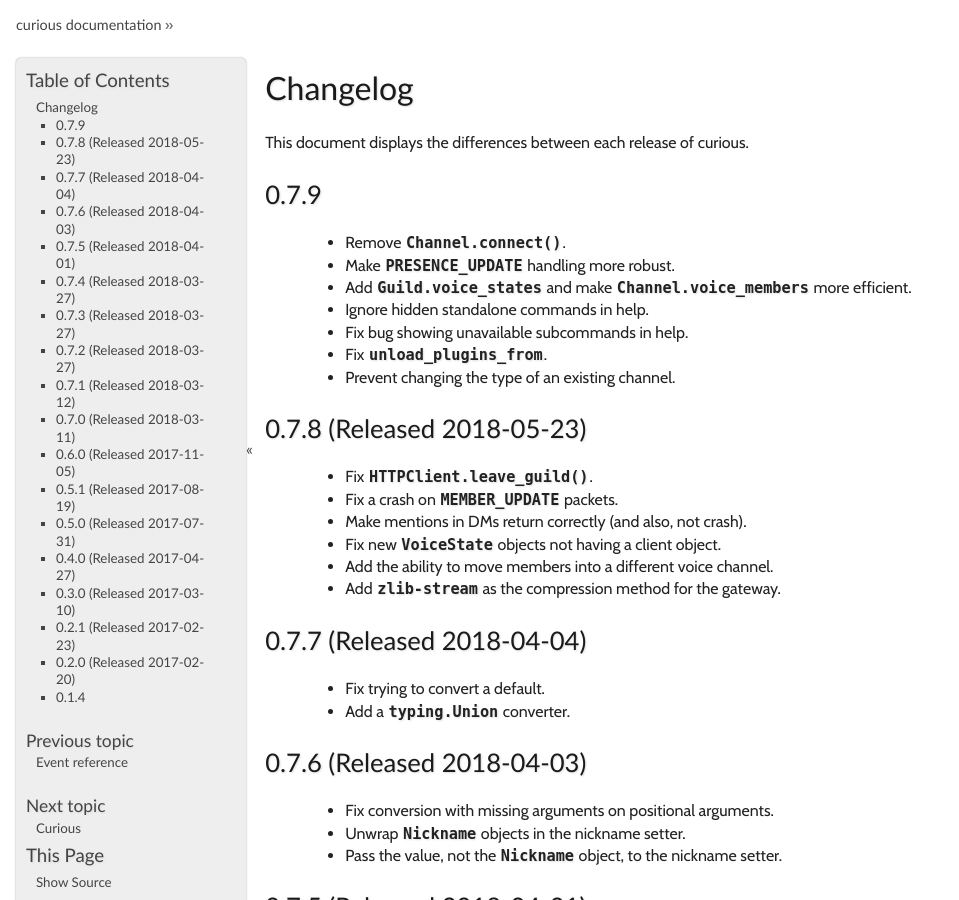
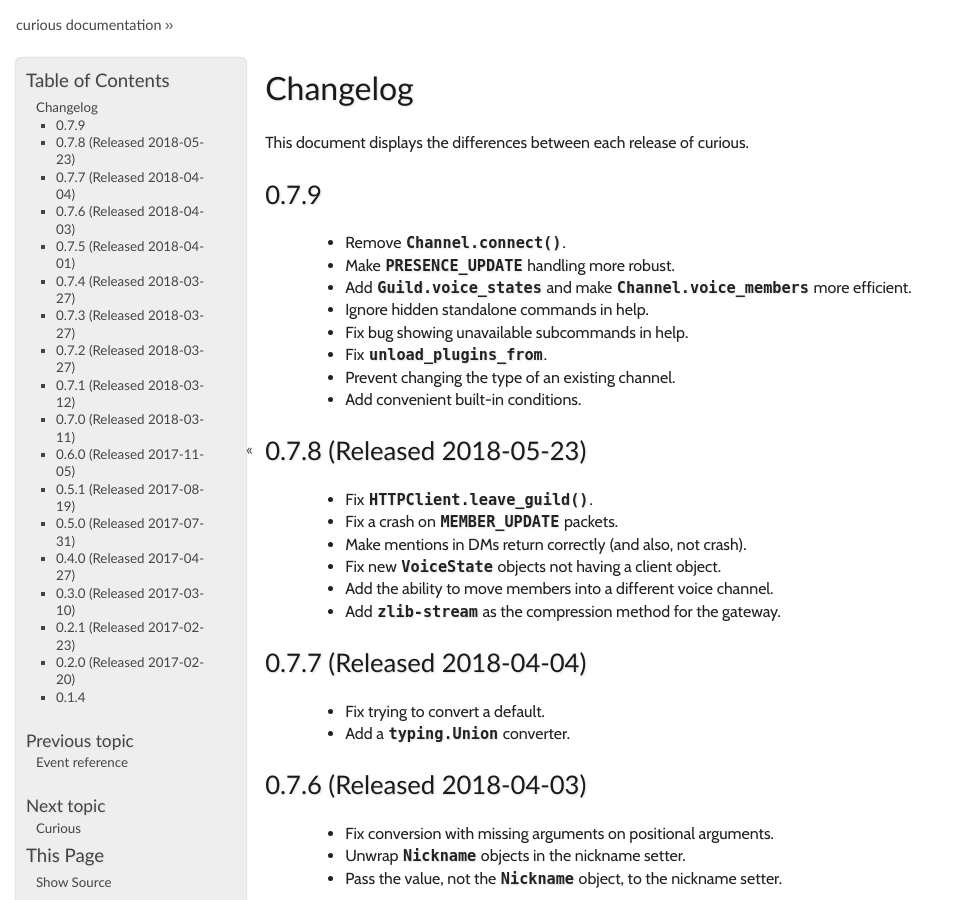
Before and after one commit to Fuyukai/curious, a Sphinx documentation site: the page built from docs/source/changelog.rst, in a window 1280 px wide and 900 px high. Shown: the whole window, without its empty margins (0-959 px from the left). Built offline with Sphinx 7.4.7, drawn with Linux system fonts in a browser that asks for light colours; the version number could not be read and is left out.

Commit message:
Add a changelog entry

```diff
--- a/docs/source/changelog.rst
+++ b/docs/source/changelog.rst
@@ -19,6 +19,8 @@ This document displays the differences between each release of curious.
  - Fix ``unload_plugins_from``.
 
  - Prevent changing the type of an existing channel.
+
+ - Add convenient built-in conditions.
 
 0.7.8 (Released 2018-05-23)
 ---------------------------
```
